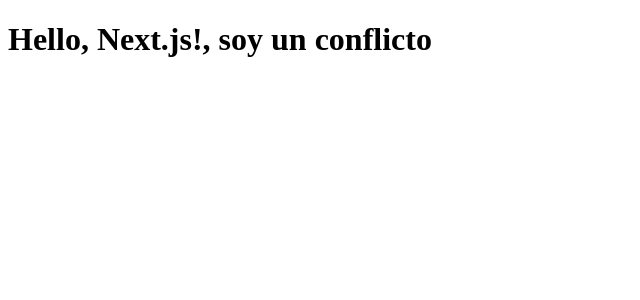
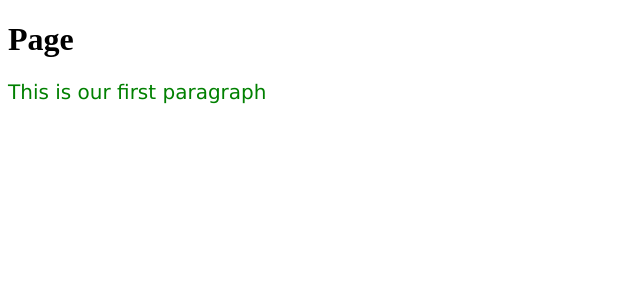
Before and after one commit to gemmedev/nextjs-demo, a Next.js app: page / in a window 1280 px wide. Shown: the top 300 px of the page, without its empty margins (0-640 px from the left). Built offline with nearby package versions, Linux system fonts and the light colour scheme.

Commit message:
add title and paragraph

```diff
--- a/app/page.js
+++ b/app/page.js
@@ -1,3 +1,17 @@
 export default function Page() {
-    return <h1>Hello, Next.js!, soy un conflicto</h1>;
-  }
+  return (
+    <div>
+      <h1>Page</h1>
+      <p
+        style={{
+          fontSize: "20px",
+          color: "green",
+          marginTop: "1rem",
+          fontFamily: "Verdana",
+        }}
+      >
+        This is our first paragraph
+      </p>
+    </div>
+  );
+}
```
